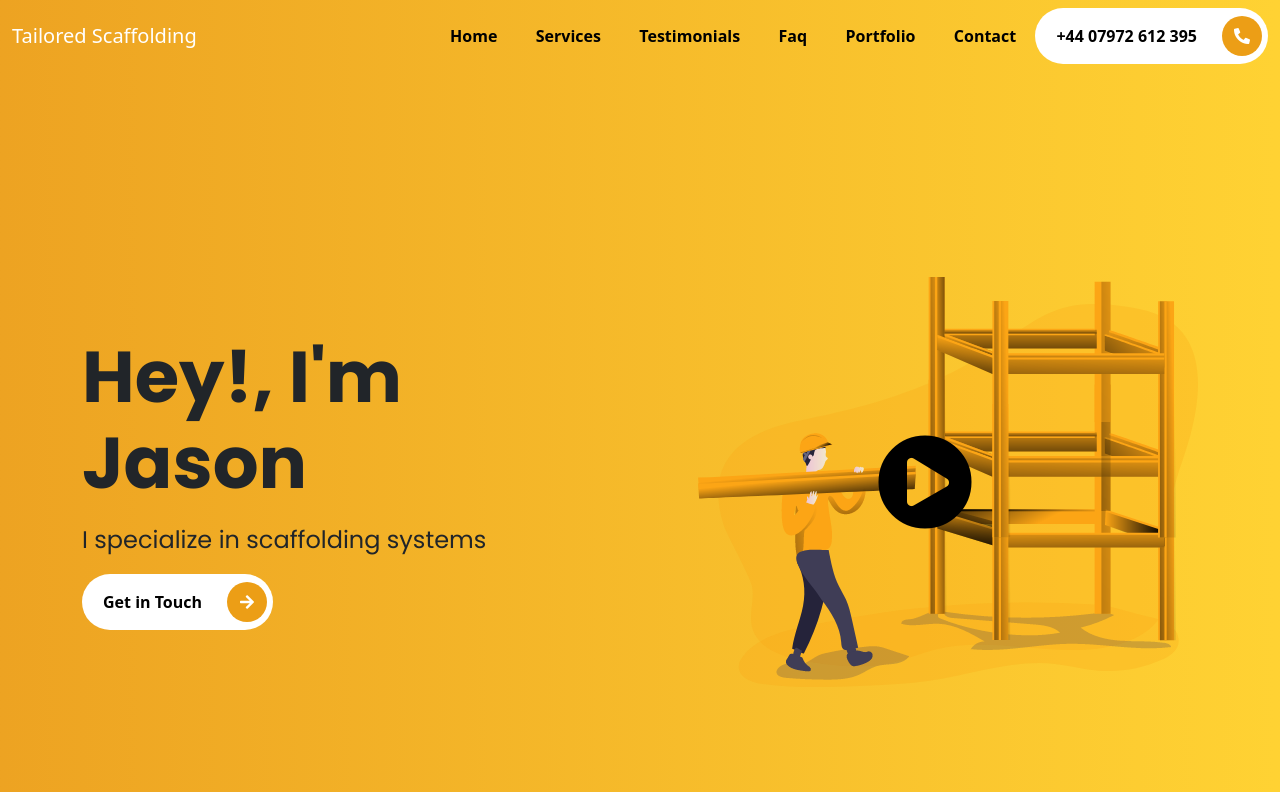
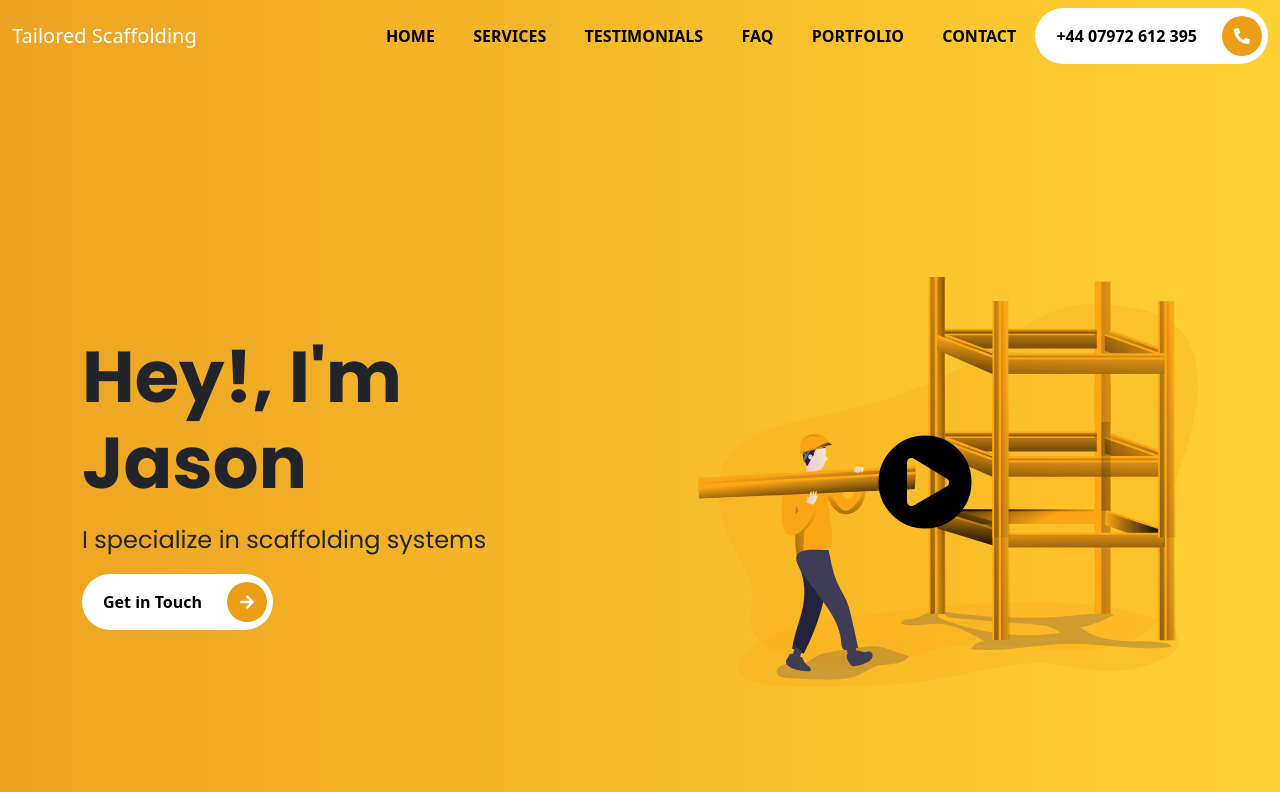
Before and after one commit to rayct/fcc-Bootstrap-5-SASS-Portfolio, a website: page index.html in a window 1280 px wide. Shown: the top 792 px of the page. Drawn offline with Linux system fonts and the light colour scheme.

Commit message:
NavBar Text Transform - Uppercase

```diff
--- a/scss/sections/_navbar.scss
+++ b/scss/sections/_navbar.scss
@@ -8,7 +8,7 @@
          padding: 0 0.7rem;
          a {
              color: $black !important;
-             text-transform: capitalize;
+             text-transform: uppercase;
              font-weight: 600;
          }
      }
```
Also changed, not shown: assets/css/style.css.
